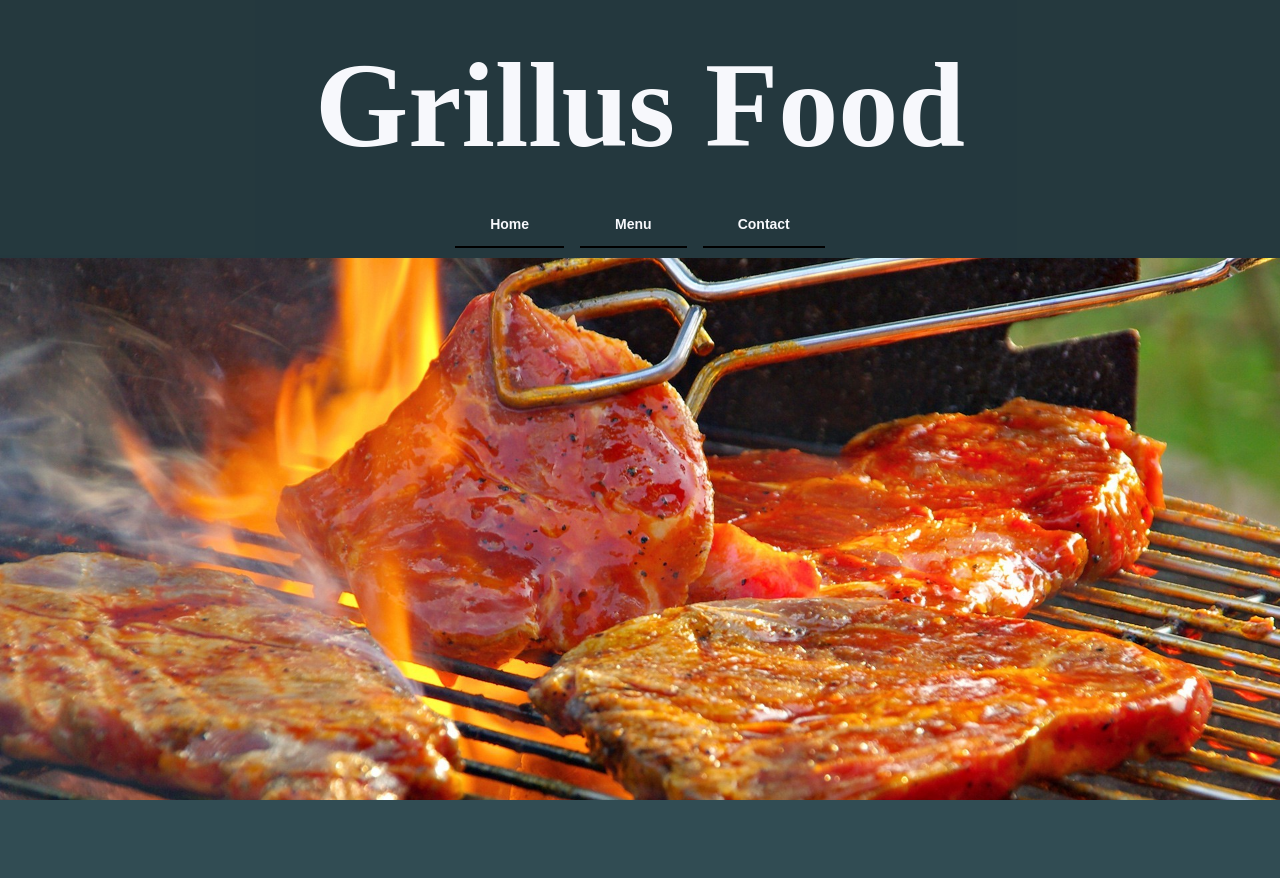
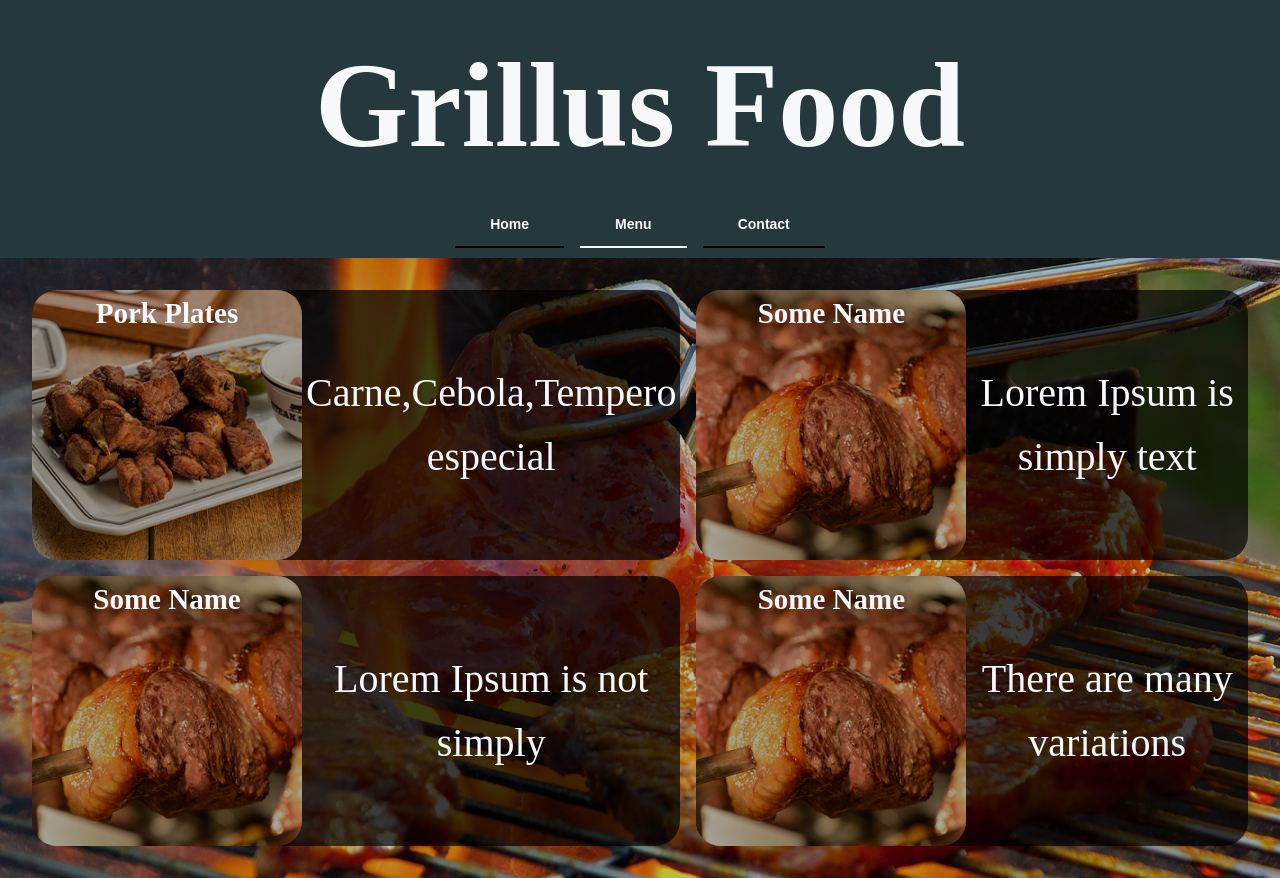
Before and after one commit to dudzvs/TheOdinProjectCourse, a website built with webpack: page RestaurantPage/src/index.html in a window 1280 px wide. Both pictures are taken after a click on the button "Menu". Before the commit the page ends 800 px from the top, so only its background shows below. Built offline with nearby package versions, Linux system fonts and the light colour scheme.

Commit message:
Add multiple menu items with images, adjust styles

```diff
--- /dev/null
+++ b/RestaurantPage/src/menu.js
@@ -0,0 +1,51 @@
+import costelaImg from './asset/costela.jpg';
+import Skewer from './asset/menuimg2.jpg';
+
+function createMenu() {
+  const menu = document.createElement('div');
+  menu.classList.add('menu');
+
+  menu.appendChild(
+    createMenuItem('Pork Plates', 'Carne,Cebola,Tempero especial', costelaImg)
+  );
+  menu.appendChild(
+    createMenuItem('Some Name', 'Lorem Ipsum is simply text', Skewer)
+  );
+  menu.appendChild(
+    createMenuItem('Some Name', 'Lorem Ipsum is not simply', Skewer)
+  );
+  menu.appendChild(
+    createMenuItem('Some Name', 'There are many variations', Skewer)
+  );
+
+  return menu;
+}
+
+function createMenuItem(name, description, imageUrl) {
+  const menuItem = document.createElement('div');
+  menuItem.classList.add('menu-content');
+
+  const foodName = document.createElement('h3');
+  foodName.textContent = name;
+
+  const foodDescription = document.createElement('p');
+  foodDescription.textContent = description;
+
+  const foodImg = document.createElement('div');
+  foodImg.style.backgroundImage = `url(${imageUrl})`;
+  foodImg.classList.add('menu-img');
+
+  menuItem.appendChild(foodImg);
+  foodImg.appendChild(foodName);
+  menuItem.appendChild(foodDescription);
+
+  return menuItem;
+}
+
+function loadMenu() {
+  const main = document.querySelector('main');
+  main.textContent = '';
+  main.appendChild(createMenu());
+}
+
+export default loadMenu;
--- a/RestaurantPage/src/site.js
+++ b/RestaurantPage/src/site.js
@@ -1,4 +1,5 @@
 import loadHome from './home';
+import loadMenu from './menu';
 
 function createHeader() {
   const header = document.createElement('header');
@@ -26,6 +27,11 @@ function createNav() {
   const menuBtn = document.createElement('button');
   menuBtn.classList.add('btn-nav');
   menuBtn.textContent = 'Menu';
+  menuBtn.addEventListener('click', (e) => {
+    if (e.target.classList.contains('active')) return;
+    setActiveBtn(menuBtn);
+    loadMenu();
+  });
 
   const contactBtn = document.createElement('button');
   contactBtn.classList.add('btn-nav');
@@ -61,6 +67,9 @@ function initializeSite() {
 
   content.appendChild(createHeader());
   content.appendChild(createMain());
+
+  loadHome();
+  setActiveBtn(document.querySelector('.btn-nav'));
 }
 
 export default initializeSite;
--- a/RestaurantPage/src/style.css
+++ b/RestaurantPage/src/style.css
@@ -116,26 +116,24 @@ main {
 
 .menu {
   display: grid;
-  margin-top: 1em;
   place-items: center;
   grid-template-columns: 1fr 1fr;
   grid-template-rows: 1fr 1fr;
   gap: 1em;
-  width: 90%;
-  height: 95%;
-  padding: 1em;
+  width: 100%;
+  height: 100%;
+  padding: 2em;
   background-color: var(--header-color);
 }
 
 .menu-img {
   position: relative;
-  background-image: url(./asset/menuimg1.jpg);
   background-position: center;
   background-size: cover;
   background-repeat: no-repeat;
   border-radius: 25px;
-  width: 270px;
-  height: 270px;
+  min-width: 270px;
+  min-height: 270px;
 }
 
 .menu-content {
@@ -157,6 +155,7 @@ main {
 
 .menu p {
   font-size: 4rem;
+  padding: 0.1em;
 }
 
 .contact {
```
Also changed, not shown: RestaurantPage/src/asset/costela.jpg (renamed from RestaurantPage/src/asset/menuimg1.jpg).
